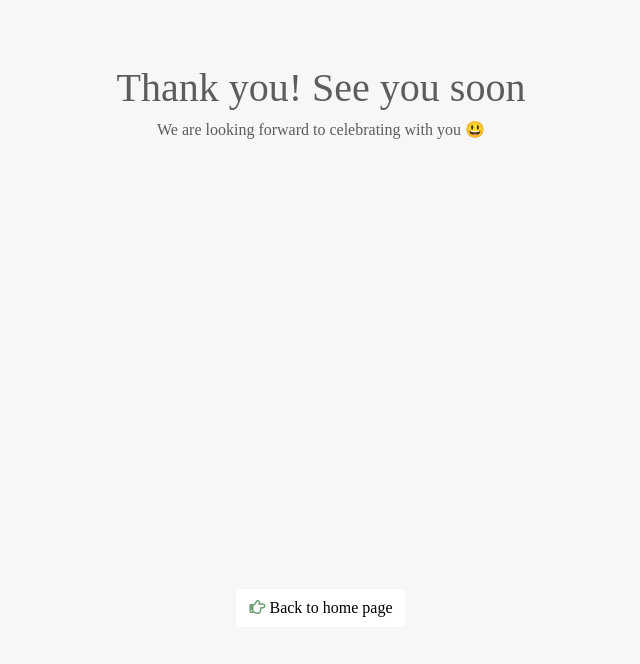
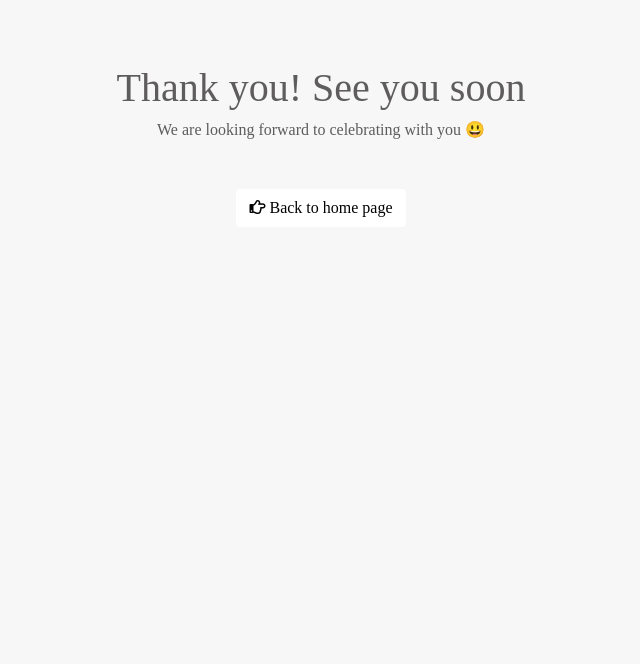
Before and after one commit to Gersondelacruzdeveloper/Megan_Wedding_Website, a Django app: page /info_sent in a window 1280 px wide. Shown: the part 136-800 px from the top of the page, without its empty margins (319-959 px from the left). Run offline with Django 3.2, Linux system fonts and the light colour scheme; a user stored in the database is signed in; parts of the project's set-up code (start-up, migrations or seed data) failed here and were passed over; some libraries are stand-ins or nearby versions; some web fonts are replaced.

Commit message:
Fix: btn sent info margin button

```diff
--- a/static/css/home.css
+++ b/static/css/home.css
@@ -43,6 +43,14 @@
     text-align:center;
     margin-top:450px;
     }
+
+    .div_btn_sent{
+        clear:both;
+        margin:auto;
+        text-align:center;
+        margin-top:50px;
+    }
+
     .invite_btn{
     background-color:white;
     color:black;
--- a/templates/imformation_sent.html
+++ b/templates/imformation_sent.html
@@ -20,17 +20,14 @@
 <h2 class="sent_info">Thank you! See you soon</h2>
     <h6 class="detail_title">We are looking forward to celebrating with you &#128515; </h6>
 
-        <div class="div_btn">
+        <div class="div_btn_sent">
         <a href="{% url 'home' %}"><button class="btn invite_btn"><i class="far fa-hand-point-right"></i> Back to home page</button></a>
-
     </div>
 </section>
-
 
 <!--FOOTER OF THE PAGE-->
 <footer>
     <p></p>
-
 </footer>
 
 
```
Also changed, not shown: db.sqlite3.
